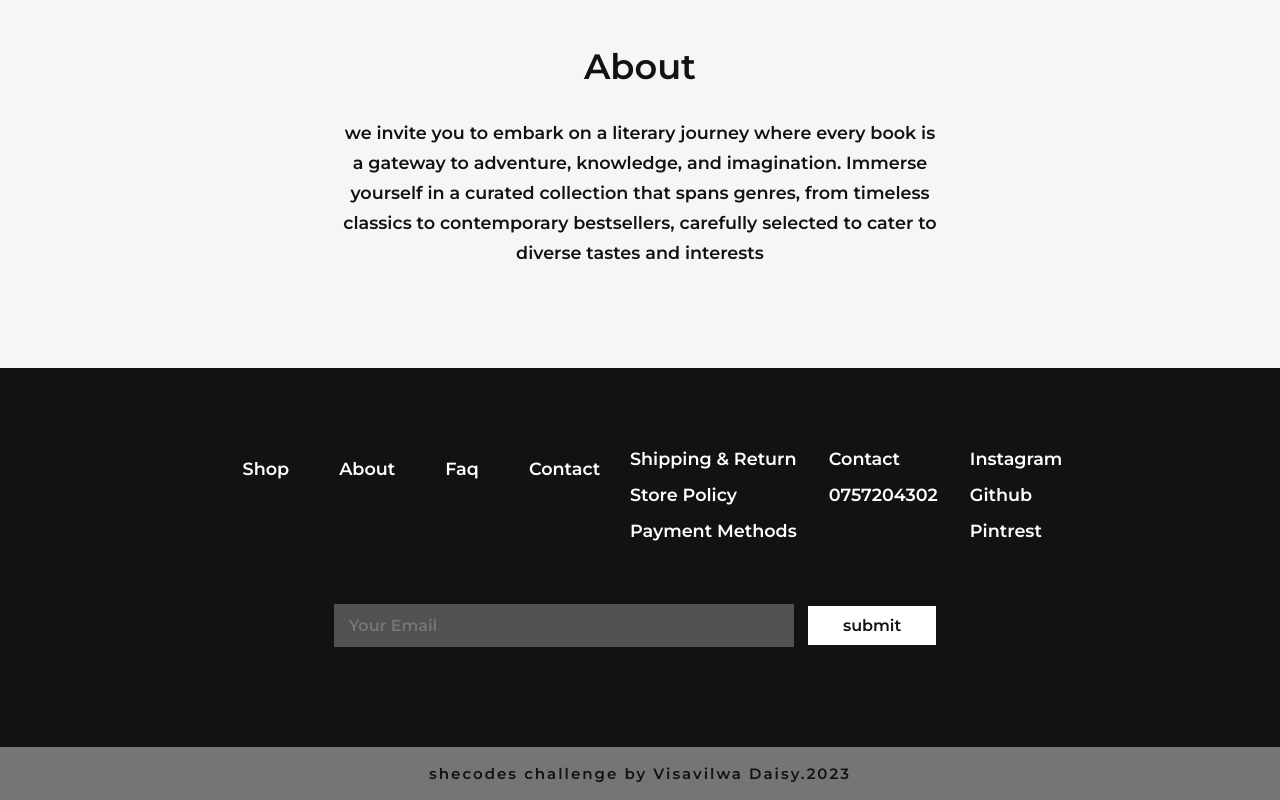
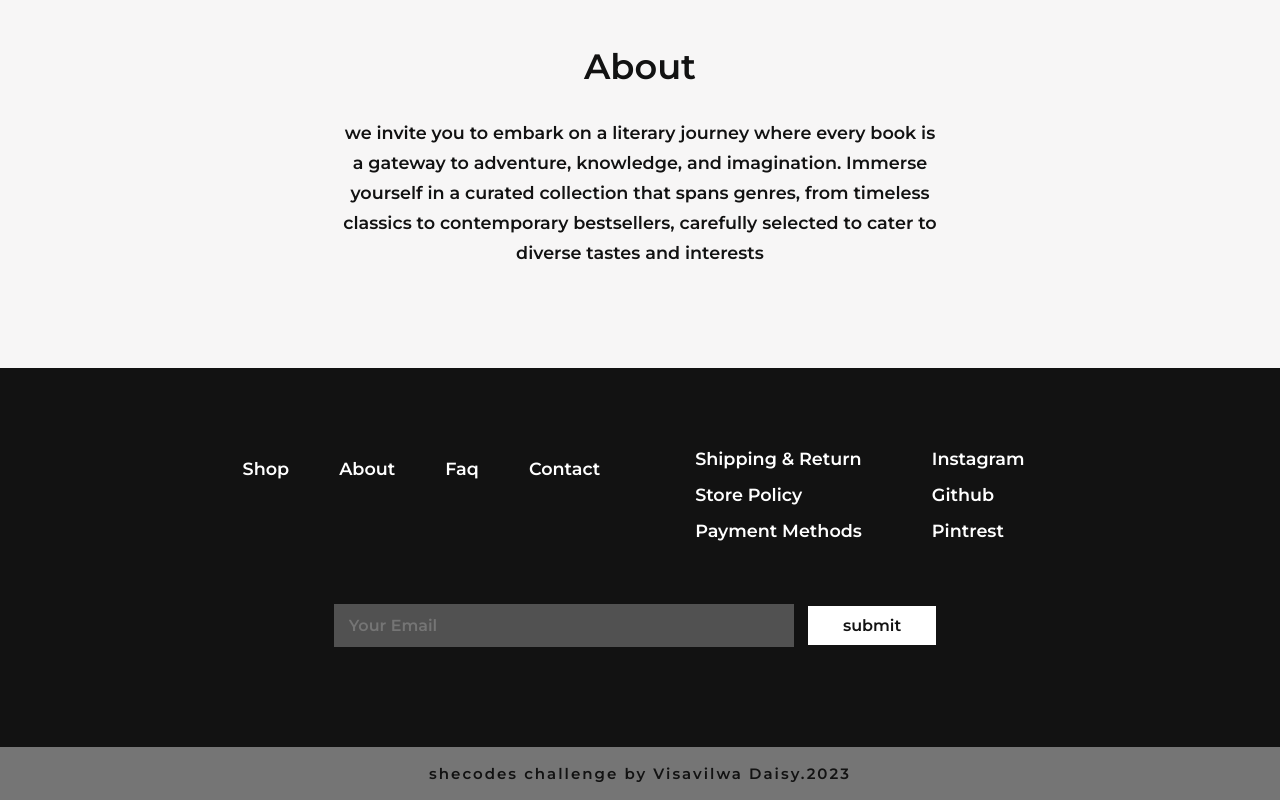
Before and after one commit to visavilwa1/Bookx, a plain HTML site: page index.html in a window 1280 px wide. Shown: the part 1375-2175 px from the top of the page. Drawn offline with nearby package versions, Linux system fonts and the light colour scheme; a web font is replaced by a local one.

Commit message:
Update index.html

```diff
--- a/index.html
+++ b/index.html
@@ -285,13 +285,6 @@
 
         <div class="contact-content">
           <ul>
-            <li><a href="#">Contact</a></li>
-            <li><a href="#">0757204302</a></li>
-          </ul>
-        </div>
-
-        <div class="contact-content">
-          <ul>
             <li>
               <a href="https://www.instagram.com/savi_.store/">Instagram</a>
             </li>
```
